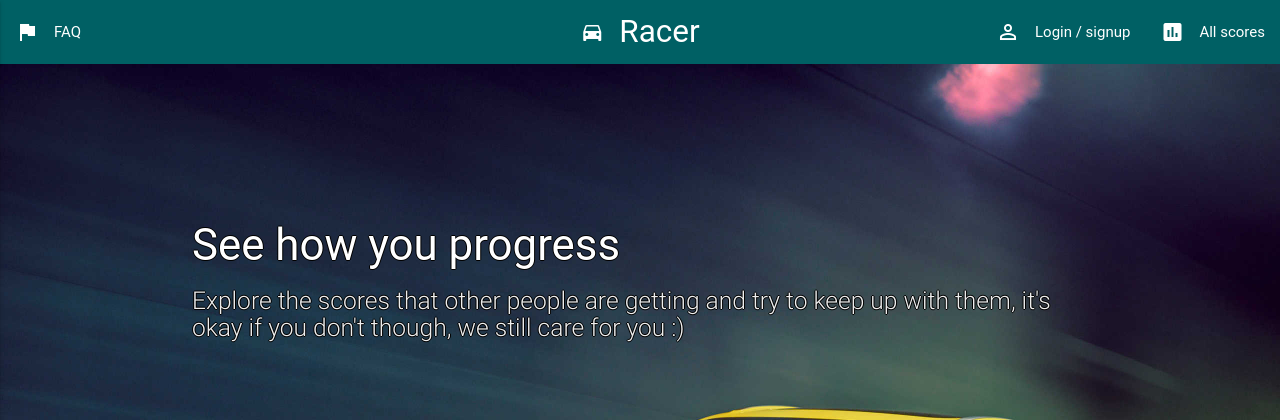
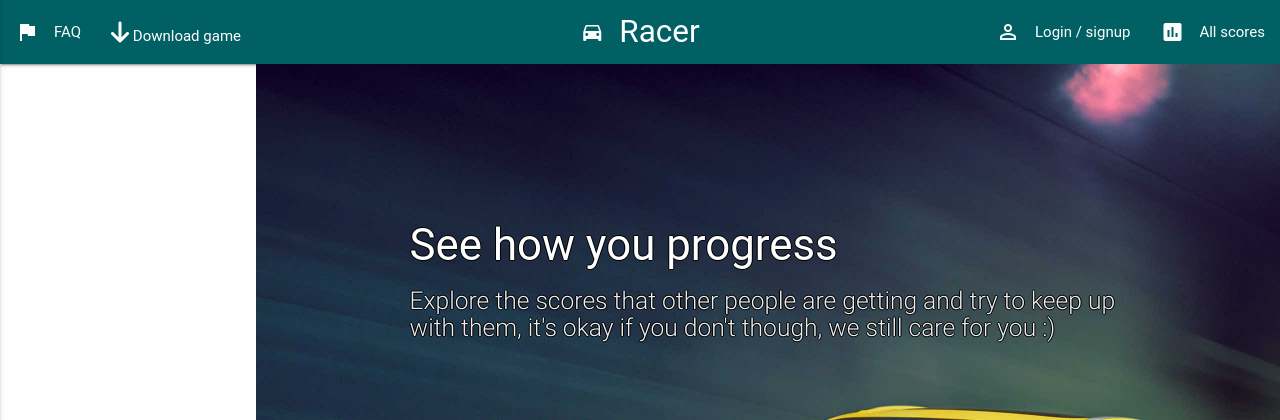
Before and after one commit to AlexFreyr/Racer_final_project, a PHP site: page /index.php in a window 1280 px wide. Shown: the top 420 px of the page. Run offline with PHP 8.4, Linux system fonts and the light colour scheme; some libraries are stand-ins or nearby versions; some web fonts are replaced.

Commit message:
Download link
+Added msi installation file to the website

```diff
--- a/Racer Site/static/footer.php
+++ b/Racer Site/static/footer.php
@@ -21,9 +21,9 @@
                 <div class="col l4 offset-l2 s12">
                     <h5 class="white-text">This project is powered by</h5>
                     <ul class="section">
-                        <li class="git"><a class="grey-text text-lighten-3" href="https://github.com/AlexKnows/Racer_final_project"><i class="fa fa-github" aria-hidden="true"></i> Github</a></li>
-                        <li class="met"><a class="grey-text text-lighten-3" href="http://materializecss.com/"><i class="fa fa-code" aria-hidden="true"></i> Materialize</a></li>
-                        <li class="python"><a class="grey-text text-lighten-3" href="https://python.org"><i class="fa fa-pied-piper" aria-hidden="true"></i> Python</a></li>
+                        <a class="grey-text text-lighten-3" href="https://github.com/AlexKnows/Racer_final_project"><li class="git"><i class="fa fa-github" aria-hidden="true"></i> Github</li></a>
+                        <a class="grey-text text-lighten-3" href="http://materializecss.com/"><li class="met"><i class="fa fa-code" aria-hidden="true"></i> Materialize</li></a>
+                        <a class="grey-text text-lighten-3" href="https://python.org"><li class="python"><i class="fa fa-pied-piper" aria-hidden="true"></i> Python</li></a>
                     </ul>
                 </div>
             </div>
--- a/Racer Site/static/header.php
+++ b/Racer Site/static/header.php
@@ -26,6 +26,7 @@
         </ul>
         <ul class="left hide-on-med-and-down">
             <li><a href="../faq.php"><i class="material-icons left">flag</i>FAQ</a></li>
+			<li><a href="http://vorur.info/downloads/Racer-0.01-win32.msi"><i class="fa fa-arrow-down" aria-hidden="true"></i> Download game</a></li>
         </ul>
 
         <ul class="side-nav" id="mobile-demo">
@@ -38,6 +39,7 @@
             ?>
             <li><a href="../scores.php"><i class="material-icons left">assessment</i>All scores</a></li>
             <li><a href="../faq.php"><i class="material-icons left">flag</i>FAQ</a></li>
+			<li><a href="http://vorur.info/downloads/Racer-0.01-win32.msi"><i class="fa fa-arrow-down" aria-hidden="true"></i> Download game</a></li>
         </ul>
     </div>
 </nav>
```
Also changed, not shown: 1 other file.
